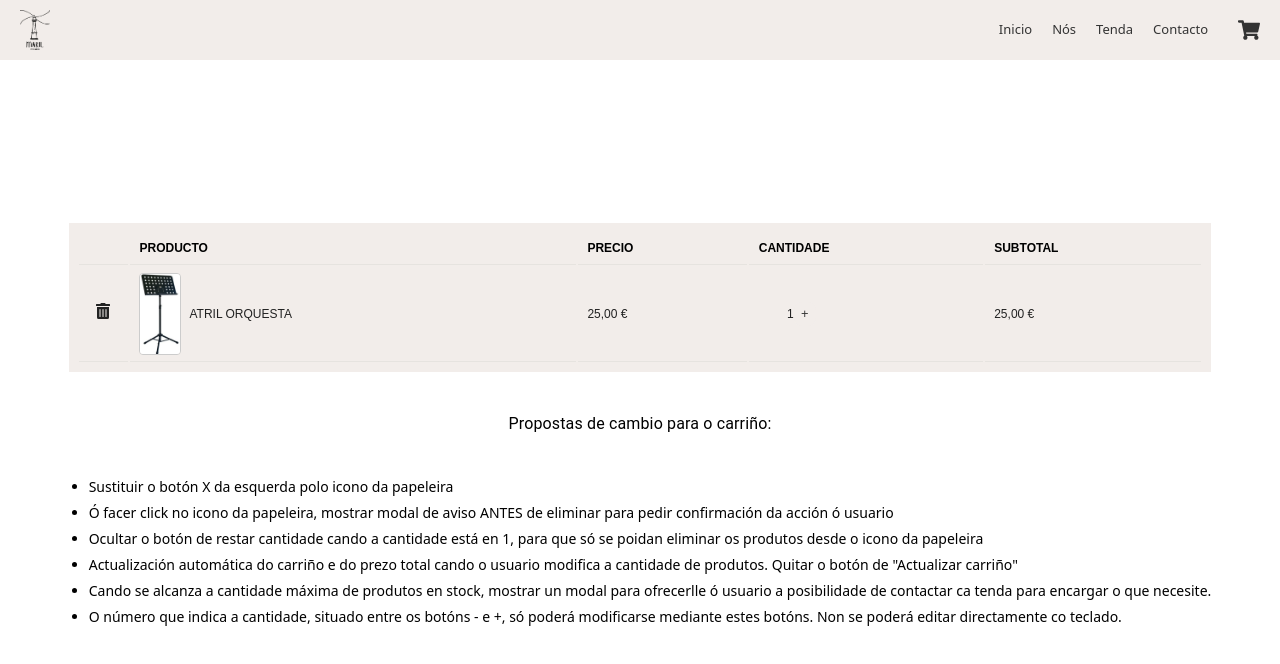
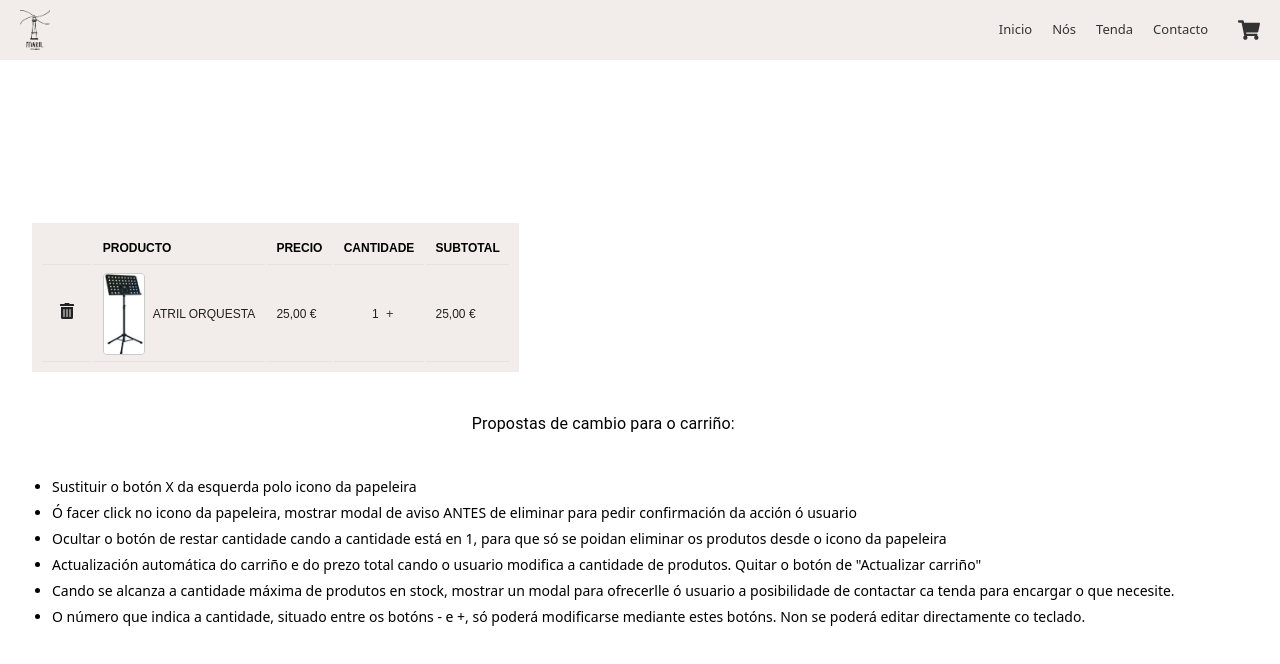
Before and after one commit to PabloNM58/tendamm, a React (Vite) app: page / in a window 1280 px wide. Both pictures are taken after a click on the picture 639 px from the left and 399 px from the top of the page. Shown: the top 664 px of the page. Built offline with nearby package versions, Linux system fonts and the light colour scheme.

Commit message:
proba container

```diff
--- a/src/Home.jsx
+++ b/src/Home.jsx
@@ -1,11 +1,12 @@
 import { useState } from "react";
 import Navbar from "./Navbar";
 import ShoppingCart from "./ShoppingCart";
+import { Grid } from "@mui/material";
 
 export default function Home() {
   const [showCart, setShowCart] = useState(0);
   return (
-    <>
+    <Grid container>
       <Navbar />
       {showCart === 0 ? (
         <img
@@ -24,6 +25,6 @@ export default function Home() {
       ) : (
         <ShoppingCart setShowCart={setShowCart} />
       )}
-    </>
+    </Grid>
   );
 }
--- a/src/Navbar.jsx
+++ b/src/Navbar.jsx
@@ -3,18 +3,15 @@ import { FaMusic, FaShoppingCart } from "react-icons/fa";
 export default function Navbar() {
   return (
     <div style={styles.navbar}>
-      {/* Icono de música a la izquierda */}
       <div style={styles.left}>
         <img style={{ width: "30px" }} src="./logo.png"></img>
       </div>
 
-      {/* Textos en el centro-derecha */}
       <div style={styles.right}>
         <span style={styles.link}>Inicio</span>
         <span style={styles.link}>Nós</span>
         <span style={styles.link}>Tenda</span>
         <span style={styles.link}>Contacto</span>
-        {/* Icono de carrito a la derecha de todo */}
         <FaShoppingCart size={22} style={styles.cart} />
       </div>
     </div>
--- a/src/ShoppingCart.jsx
+++ b/src/ShoppingCart.jsx
@@ -5,7 +5,7 @@ import Button from "@mui/material/Button";
 import Typography from "@mui/material/Typography";
 import Modal from "@mui/material/Modal";
 import { useState } from "react";
-import { Tooltip } from "@mui/material";
+import { Grid, Tooltip } from "@mui/material";
 const style = {
   position: "absolute",
   top: "50%",
@@ -94,6 +94,7 @@ export default function ShoppingCart() {
           </tbody>
         </table>
       </div>
+      <Grid>
         <Typography sx={{ color: "#000", mt: 5, mb: 5 }}>
           Propostas de cambio para o carriño:
         </Typography>
@@ -121,8 +122,8 @@ export default function ShoppingCart() {
           >
             <li>Sustituir o botón X da esquerda polo icono da papeleira</li>
             <li>
-            Ó facer click no icono da papeleira, mostrar modal de aviso ANTES de
-            eliminar para pedir confirmación da acción ó usuario
+              Ó facer click no icono da papeleira, mostrar modal de aviso ANTES
+              de eliminar para pedir confirmación da acción ó usuario
             </li>
             <li>
               Ocultar o botón de restar cantidade cando a cantidade está en 1,
@@ -130,14 +131,14 @@ export default function ShoppingCart() {
               papeleira
             </li>
             <li>
-            Actualización automática do carriño e do prezo total cando o usuario
-            modifica a cantidade de produtos. Quitar o botón de "Actualizar
-            carriño"
+              Actualización automática do carriño e do prezo total cando o
+              usuario modifica a cantidade de produtos. Quitar o botón de
+              "Actualizar carriño"
             </li>
             <li>
-            Cando se alcanza a cantidade máxima de produtos en stock, mostrar un
-            modal para ofrecerlle ó usuario a posibilidade de contactar ca tenda
-            para encargar o que necesite.
+              Cando se alcanza a cantidade máxima de produtos en stock, mostrar
+              un modal para ofrecerlle ó usuario a posibilidade de contactar ca
+              tenda para encargar o que necesite.
             </li>
             <li>
               O número que indica a cantidade, situado entre os botóns - e +, só
@@ -146,6 +147,7 @@ export default function ShoppingCart() {
             </li>
           </ul>
         </Box>
+      </Grid>
       <Modal
         open={open}
         onClose={handleClose}
```
Lines whose indentation alone changed are shown as unchanged.
